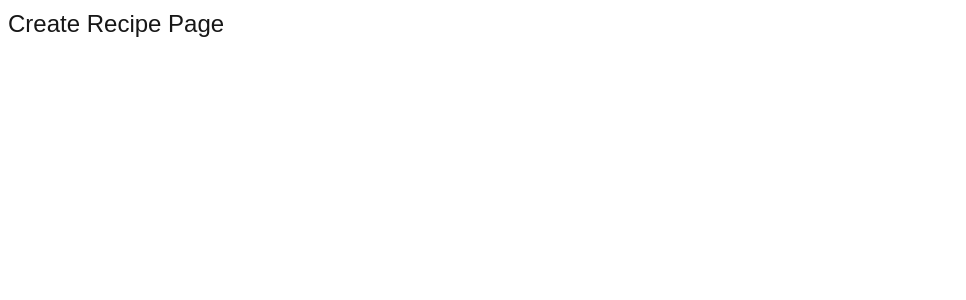
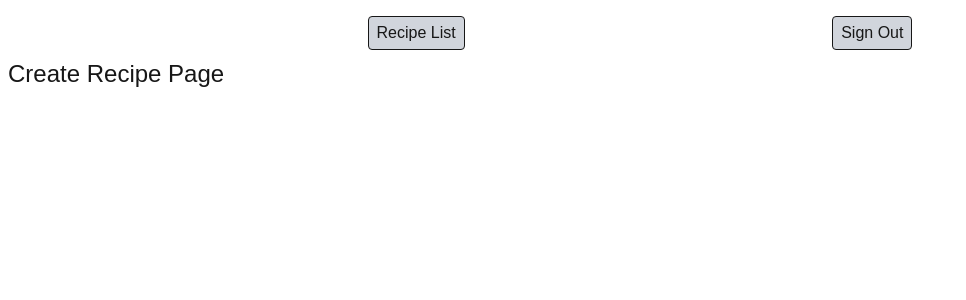
Before and after one commit to RMFREDM/recipe-db, a Next.js app: page /recipes/create in a window 1280 px wide. Shown: the top 300 px of the page, without its empty margins (0-966 px from the left). Built offline with nearby package versions, Linux system fonts and the light colour scheme; a web font is replaced by a local one.

Commit message:
Add a navigation bar
Added a navigation bar with a link back to the recipe list page and a sign out button for the recipes route.

```diff
--- a/app/recipes/[id]/edit/page.tsx
+++ b/app/recipes/[id]/edit/page.tsx
@@ -1,10 +1,7 @@
 import { Recipe } from "@/app/lib/data";
 import useURLRecipe from "@/app/lib/useURLRecipe";
 import EditForm from "@/app/ui/recipes/forms/EditForm";
-import EditFormSkeleton from "@/app/ui/recipes/forms/EditFormSkeleton";
 import { Metadata } from "next";
-import Link from "next/link";
-import { Suspense } from "react";
 
 export const metadata: Metadata = {
 	title: "Edit Recipe",
@@ -16,12 +13,6 @@ export default async function Page(props: { params: Promise<{ id: string }> }) {
 	return (
 		<>
 			<EditForm recipe={recipe} />
-			<Link
-				href={"/recipes"}
-				className="bg-gray-300 active:bg-gray-500 border rounded-sm p-1 pr-2 pl-2 m-2"
-			>
-				Back to Recipe List
-			</Link>
 		</>
 	);
 }
--- /dev/null
+++ b/app/recipes/layout.tsx
@@ -0,0 +1,10 @@
+import RecipeNav from "../ui/recipes/RecipeNav";
+
+export default function Layout({ children }: { children: React.ReactNode }) {
+	return (
+		<>
+			<RecipeNav />
+			{children}
+		</>
+	);
+}
--- a/app/recipes/page.tsx
+++ b/app/recipes/page.tsx
@@ -3,7 +3,6 @@ import RecipeList from "../ui/recipes/RecipeList";
 import { Suspense } from "react";
 import RecipeListSkeleton from "../ui/recipes/RecipeListSkeleton";
 import Link from "next/link";
-import { signOut } from "@/auth";
 
 export const metadata: Metadata = {
 	title: "Recipes",
@@ -22,16 +21,6 @@ export default function Page() {
 			<Suspense fallback={<RecipeListSkeleton />}>
 				<RecipeList />
 			</Suspense>
-			<form
-				action={async () => {
-					"use server";
-					await signOut({ redirectTo: "/" });
-				}}
-			>
-				<button className="flex h-[48px] grow items-center justify-center gap-2 rounded-md bg-gray-50 p-3 text-sm font-medium hover:bg-sky-100 hover:text-blue-600 md:flex-none md:justify-start md:p-2 md:px-3">
-					<div className="hidden md:block">Sign Out</div>
-				</button>
-			</form>
 		</>
 	);
 }
--- a/app/ui/recipes/RecipeDetails.tsx
+++ b/app/ui/recipes/RecipeDetails.tsx
@@ -33,12 +33,6 @@ export default async function RecipeDetails(props: {
 					<p>This recipe was created by: {creator}</p>
 				</div>
 			</div>
-			<Link
-				href={"/recipes"}
-				className="bg-gray-300 active:bg-gray-500 border rounded-sm p-1 pr-2 pl-2 m-2"
-			>
-				Back to Recipe List
-			</Link>
 		</>
 	);
 }
--- a/app/ui/recipes/RecipeList.tsx
+++ b/app/ui/recipes/RecipeList.tsx
@@ -41,7 +41,7 @@ export default async function RecipeList() {
 							>
 								Edit
 							</Link>
-							<button className="bg-gray-300 active:bg-gray-500 border rounded-sm p-0.25 pr-2 pl-2 m-2">
+							<button className="bg-gray-300 active:bg-gray-500 border rounded-sm p-0.25 pr-2 pl-2 m-2 cursor-pointer">
 								Delete
 							</button>
 						</td>
--- /dev/null
+++ b/app/ui/recipes/RecipeNav.tsx
@@ -0,0 +1,28 @@
+import { signOut } from "@/auth";
+import Link from "next/link";
+
+export default function RecipeNav() {
+	return (
+		<div id="recipe-nav" className="flex justify-evenly w-full h-fit">
+			{/* Homepage Link */}
+			<Link
+				href={"/recipes"}
+				className="bg-gray-300 active:bg-gray-500 border rounded-sm p-1 pr-2 pl-2 m-2"
+			>
+				Recipe List
+			</Link>
+
+			{/* Log out button */}
+			<form
+				action={async () => {
+					"use server";
+					await signOut({ redirectTo: "/" });
+				}}
+			>
+				<button className="bg-gray-300 active:bg-gray-500 border rounded-sm p-1 pr-2 pl-2 m-2 cursor-pointer">
+					<div className="hidden md:block">Sign Out</div>
+				</button>
+			</form>
+		</div>
+	);
+}
--- a/app/ui/recipes/forms/EditForm.tsx
+++ b/app/ui/recipes/forms/EditForm.tsx
@@ -64,7 +64,7 @@ export default function EditForm(props: { recipe: Recipe }) {
 					))}
 				<button
 					type="submit"
-					className="bg-gray-300 active:bg-gray-500 border rounded-sm w-fit p-0.25 pr-2 pl-2 m-2"
+					className="bg-gray-300 active:bg-gray-500 border rounded-sm w-fit p-0.25 pr-2 pl-2 m-2 cursor-pointer"
 				>
 					Submit
 				</button>
```
